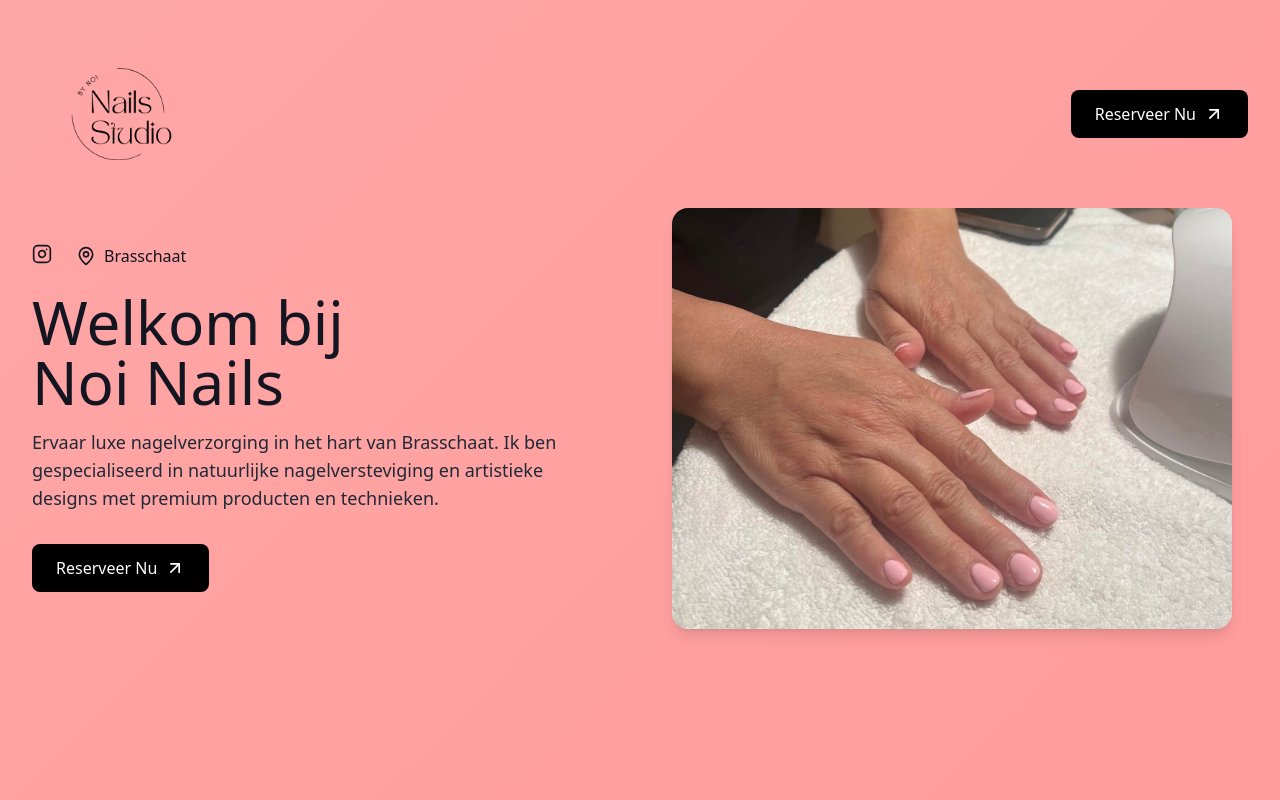
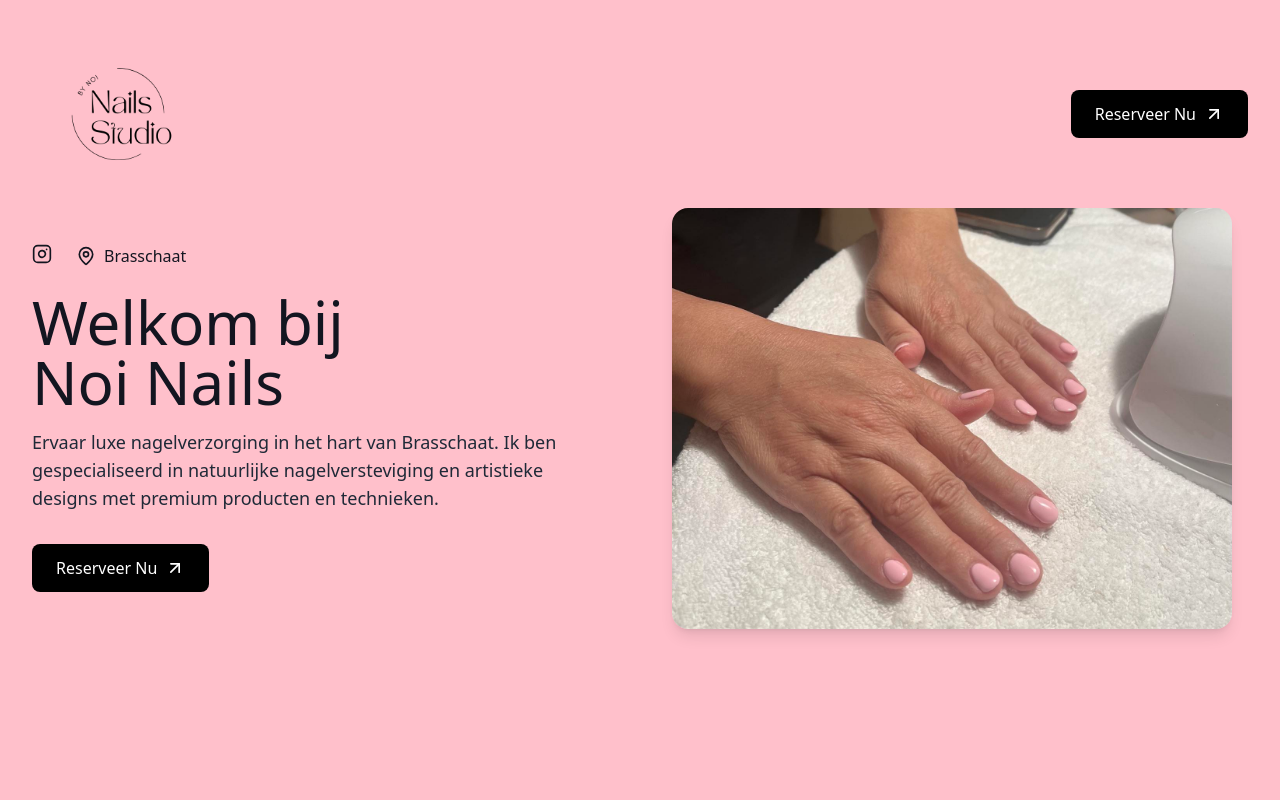
Before and after one commit to snenenenenenene/nailsbynoi, a Next.js app: page / in a window 1280 px wide. Shown: the top 800 px of the page. Built offline with nearby package versions, Linux system fonts and the light colour scheme.

Commit message:
Update background gradient in globals.css for improved aesthetics

```diff
--- a/app/globals.css
+++ b/app/globals.css
@@ -15,11 +15,15 @@
 }
 
 body {
-  background: linear-gradient(-45deg, #f0e6e6, #ff9494, #ffb4b4, #ffd1d1);
+  background: linear-gradient(-45deg,
+    #FFE5E5,
+    #FFC0CB,
+    #FFC0CB,
+    #FFF
+  );
   background-size: 400% 400%;
   animation: gradient 15s ease infinite;
   color: #131520;
-  min-height: 100vh;
 }
 
 .hover-scale {
```
